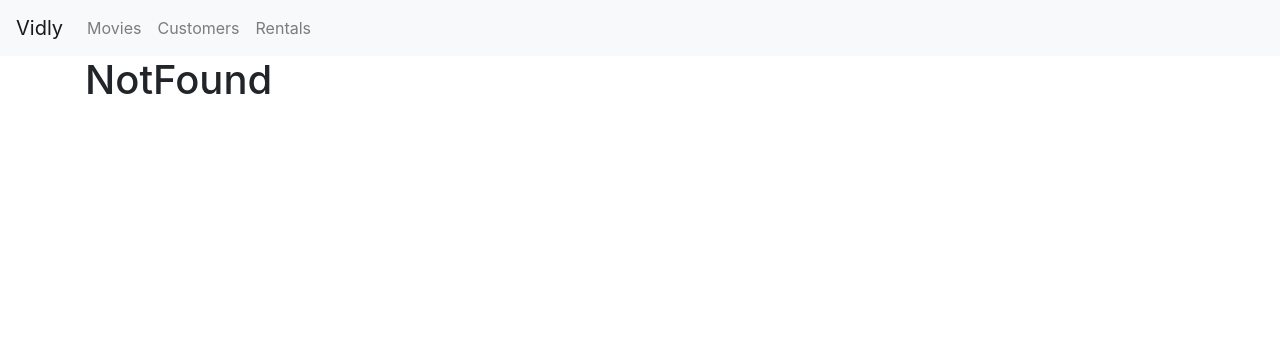
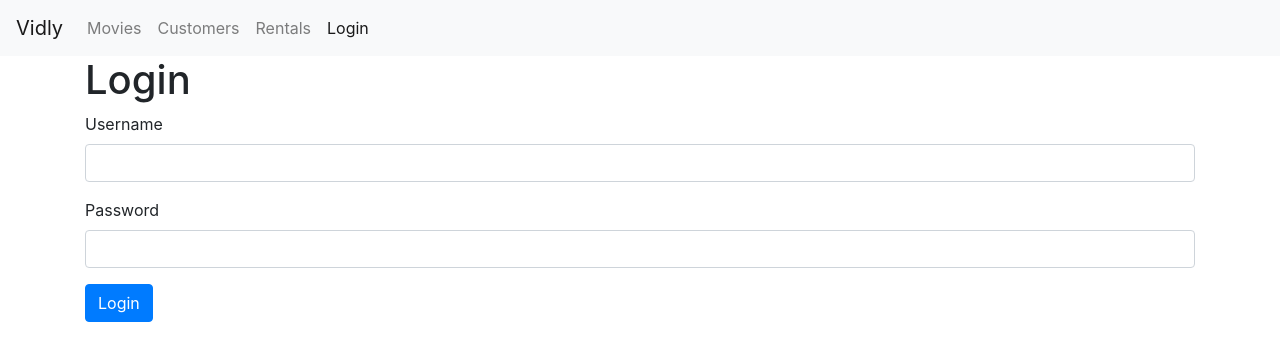
Before and after one commit to Bella1919/React-Movies-App-demo, a React (Create React App) app: page /login in a window 1280 px wide. Before the commit this address led to /not-found. Shown: the top 360 px of the page. Built offline with nearby package versions, Linux system fonts and the light colour scheme.

Commit message:
add loginForm and keep it sync with state

```diff
--- a/src/App.js
+++ b/src/App.js
@@ -6,6 +6,7 @@
 import NotFound from './components/notFound';
 import NavBar from './components/navBar';
 import MovieForm from './components/movieForm';
+import LoginForm from './components/loginForm';
 import './App.css';
 
 
@@ -16,6 +17,7 @@
       <NavBar />
       <main className='container'>
         <Switch>
+          <Route path="/login" component={LoginForm}/>
           <Route path="/movies/:id" component={MovieForm}/>
           <Route path="/movies" component={Movies}/>
           <Route path="/customers" component={Customers}/>
--- /dev/null
+++ b/src/components/loginForm.jsx
@@ -0,0 +1,69 @@
+import React, { Component } from 'react'
+
+class LoginForm extends Component {
+    //Use createRef to create React element way not recommand to use oftenly.
+    // username = React.createRef();
+    //ComponentDidMount is a Life hook
+    // componentDidMount(){
+    //     this.username.current.focus();
+    // }
+    //
+    state = {
+        account:{username:'',password:''}
+    }
+
+    handleSubmit = e =>{
+        //This can stop default behavior of this event
+        e.preventDefault();
+        //Here will call the server, rederecit the user to a different page
+        // const username = this.username.current.value;
+        console.log('submitted')
+    };
+    //Cause we want to make the code more simple. So we destructure the e.currentTarget to input.
+    handleChange = ({currentTarget:input}) =>{
+        const account = {...this.state.account};
+        //we use the braclet [e.currenTarget.name] to make .username dynamic.
+        account[input.name] = input.value;
+        this.setState({ account });
+    };
+    render() {
+        const {username, password} = this.state.account;
+        return (
+            <div>
+                 <h1>Login</h1>
+                 <form onSubmit={this.handleSubmit}>
+                     <div className="form-group">
+                         <label htmlFor="username">Username</label>
+                         <input
+                            //we can use autoFocus to instead of createRef.
+                            // autoFocus
+                            // ref={this.username}
+                            //Use below to set the input element as a controled element. The input's value bind to state's value.
+                            value={username}
+                            onChange={this.handleChange}
+                            //This name is work for e.currentTagrget
+                            name="username"
+                            id="username"
+                            type="text"
+                            className="form-control"
+                        />
+                     </div>
+                     <div className="form-group">
+                         <label htmlFor="password">Password</label>
+                         <input
+                            value={password}
+                            onChange={this.handleChange}
+                            name="password"
+                            id="password"
+                            type="text"
+                            className="form-control"
+                        />
+                     </div>
+                     <button className="btn btn-primary">Login</button>
+                 </form>
+            </div>
+         );
+    }
+}
+
+export default LoginForm;
--- a/src/components/navBar.jsx
+++ b/src/components/navBar.jsx
@@ -31,6 +31,9 @@
                     <NavLink className="nav-link nav-link" to="/rentals">
                         Rentals
                     </NavLink>
+                    <NavLink className="nav-link nav-link" to="/login">
+                        Login
+                    </NavLink>
                 </div>
             </div>
         </nav>
```
Also changed, not shown: src/index.js (line endings or trailing spaces).
